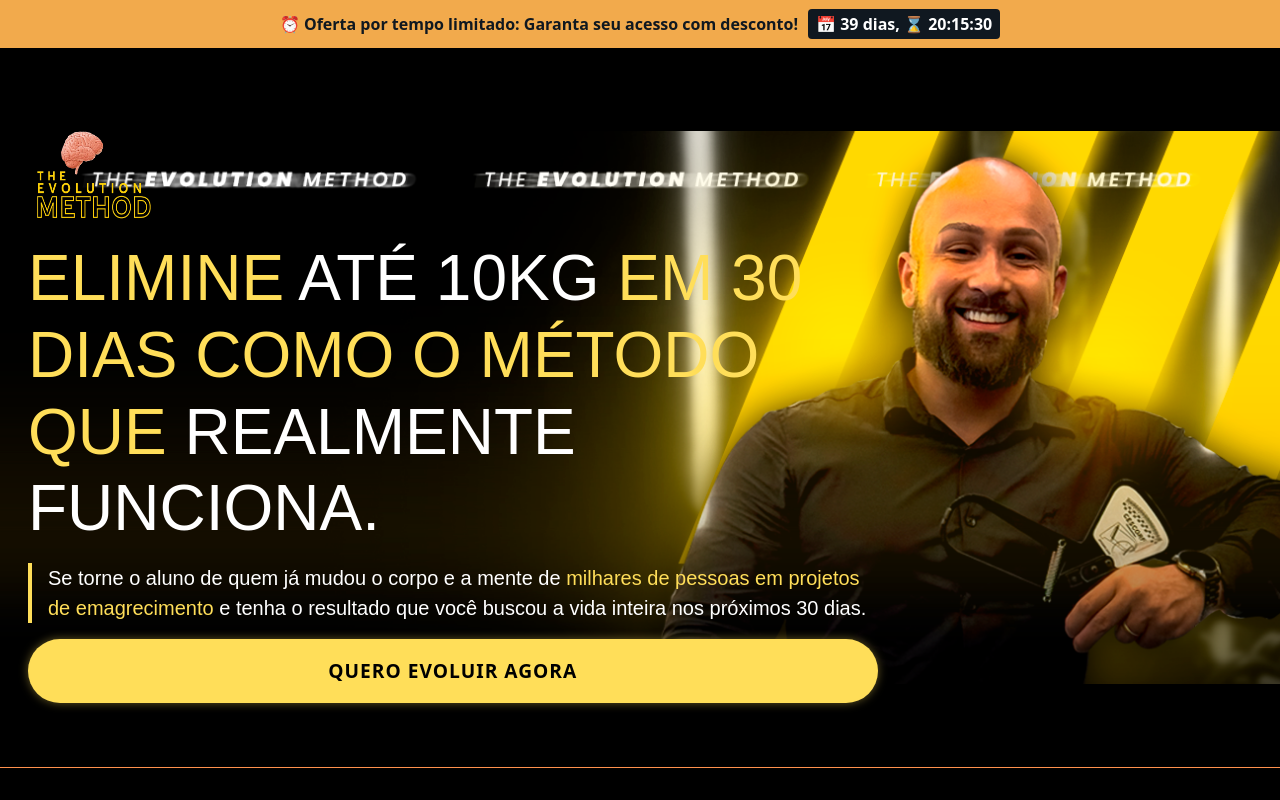
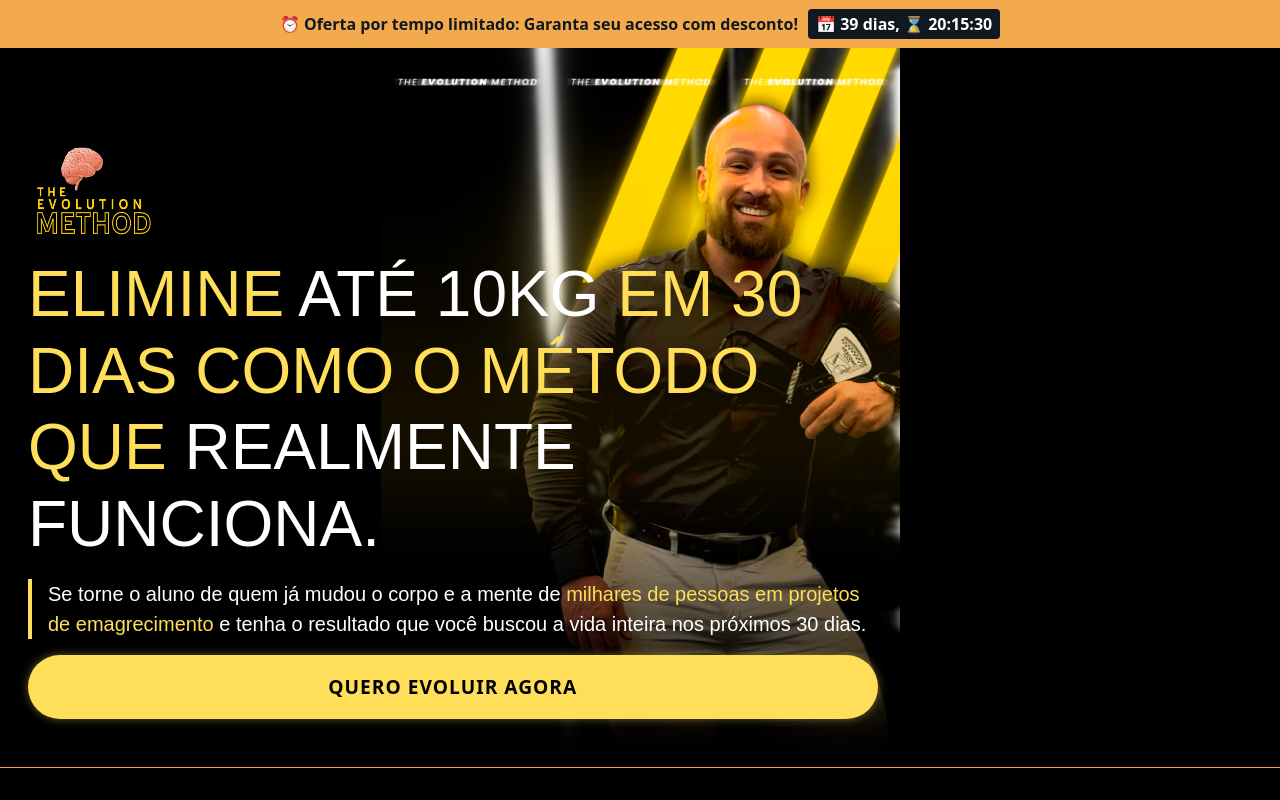
Before and after one commit to Yasminlino/landing-page-vendas, a React (Create React App) app: page / in a window 1280 px wide. Shown: the top 800 px of the page. Built offline with nearby package versions, Linux system fonts and the light colour scheme; a web font is replaced by a local one.

Commit message:
Ajuste na posição dos itens

```diff
--- a/src/components/Secoes/Header/Header.css
+++ b/src/components/Secoes/Header/Header.css
@@ -206,7 +206,7 @@ h1 {
 
 }
 
-@media (max-width: 400px) {
+@media (max-height: 820px) {
     .section-header {
         background-image: url(../../../assets/images/Imagem-capa-mobile2.png) !important;
         background-size: contain;
--- a/src/components/Secoes/Header/Header.jsx
+++ b/src/components/Secoes/Header/Header.jsx
@@ -16,7 +16,7 @@ export default function Header({ timeLeft }) {
 
             {/* Seção do Header */}
             <section className="section1 pedding-top section-header transparent d-flex">
-                <div className="container transparent d-flex">
+                <div className="container transparent d-flex align-items-end">
                     <div className="row transparent">
                         <div className="transparent logo-header">
                             <img src={logo} alt="Logo" />
```
